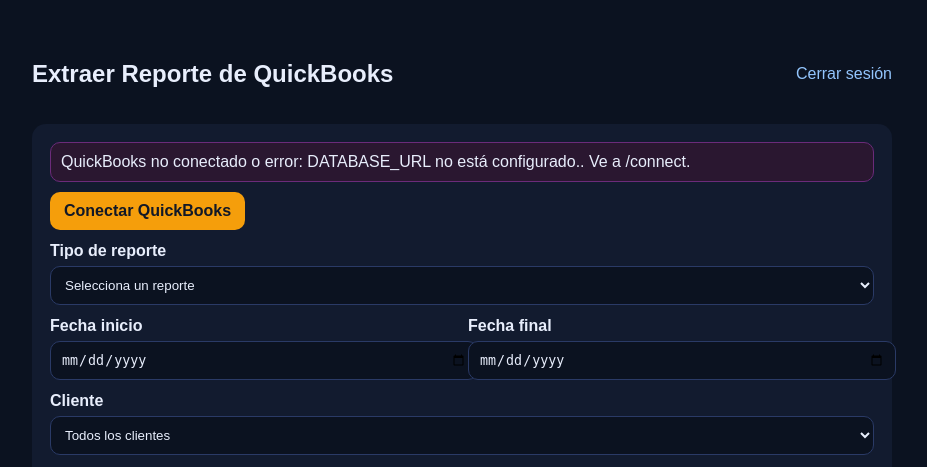
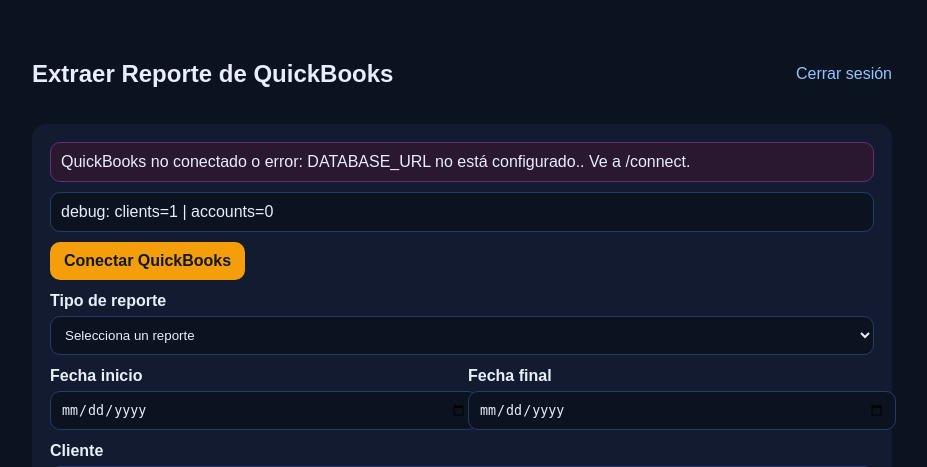
Before and after one commit to Brodrig2199/QBO_portal, a Flask app: page /reports in a window 1280 px wide. Shown: the top 467 px of the page, without its empty margins (178-1105 px from the left). Run offline with Flask 3, Linux system fonts and the light colour scheme; the visitor is signed in with stand-in values (Sample User, id 1); some libraries are stand-ins or nearby versions.

Commit message:
Add files via upload

```diff
--- a/templates/reports.html
+++ b/templates/reports.html
@@ -31,6 +31,11 @@
           <div class="msg">{{ messages[0] }}</div>
         {% endif %}
       {% endwith %}
+      <div class="msg" style="background:#0b1220;border-color:#2a3a66;">
+          debug: clients={{ clients|length if clients is defined else "undef" }}
+        | accounts={{ accounts|length if accounts is defined else "undef" }}
+      </div>
+
      <a href="/connect" style="display:inline-block;padding:10px 14px;border-radius:10px;background:#f59e0b;color:#111827;font-weight:800;text-decoration:none;">
       Conectar QuickBooks
      </a>
```
